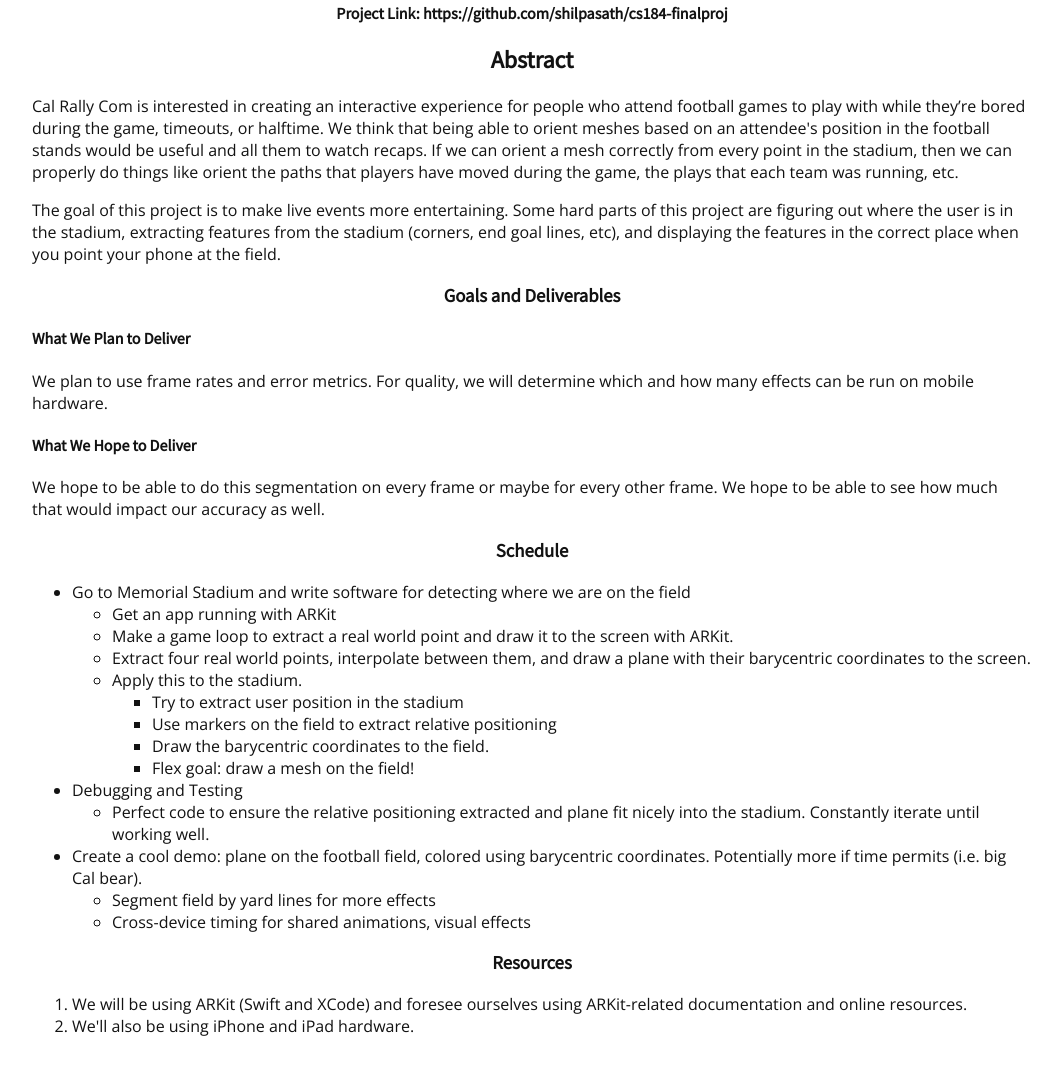
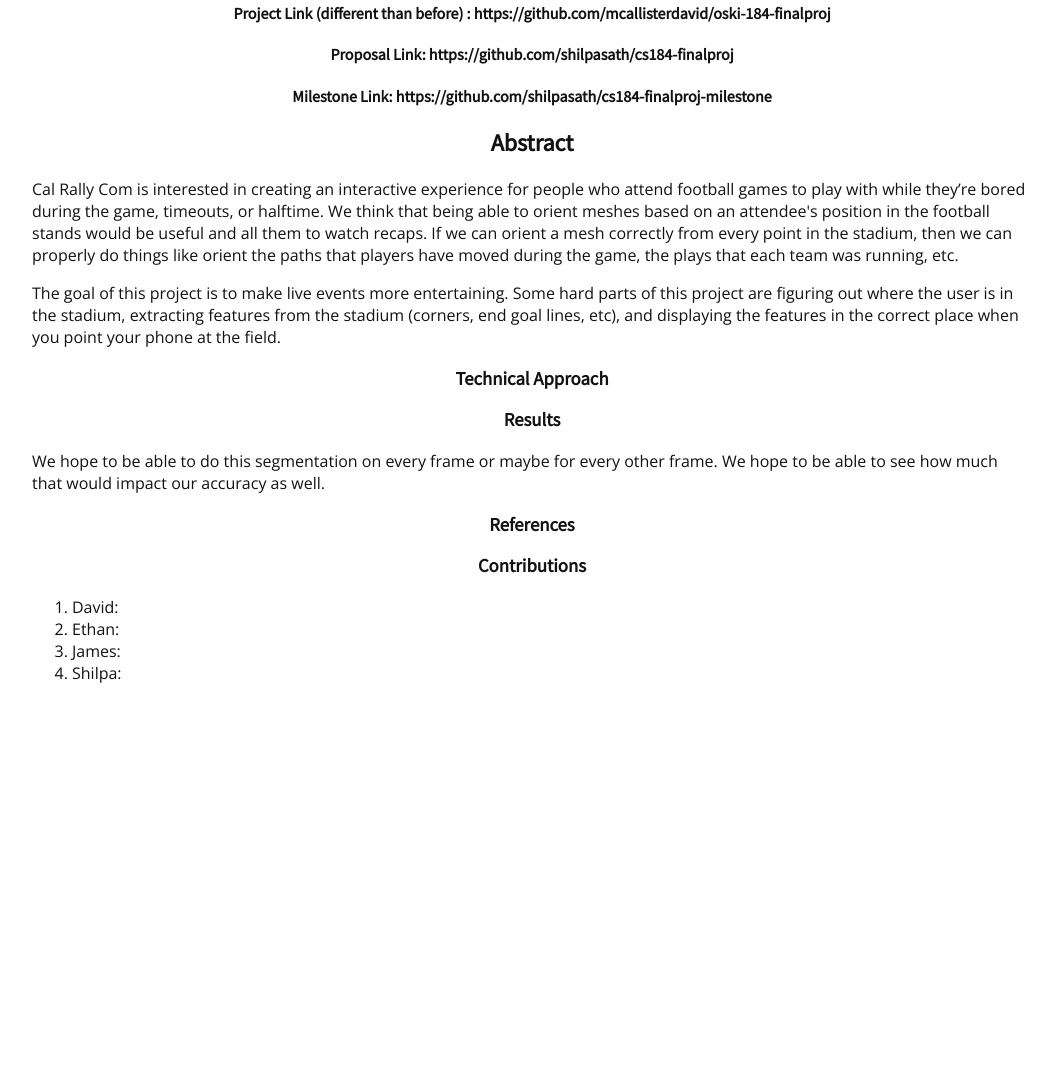
Before and after one commit to shilpasath/cs184-finalproj-deliverable, a plain HTML site: page docs/index.html in a window 1280 px wide. Shown: the part 272-1346 px from the top of the page, without its empty margins (108-1169 px from the left). After the commit the page ends 1072 px from the top, so only its background shows below. Drawn offline with nearby package versions, Linux system fonts and the light colour scheme.

Commit message:
Update index.html

```diff
--- a/docs/index.html
+++ b/docs/index.html
@@ -22,9 +22,11 @@
 
 <body>
 <h1 align="middle">CS 184: Computer Graphics and Imaging, Spring 2022</h1>
-<h1 align="middle">Final Project</h1>
+<h1 align="middle">Final Project Deliverable</h1>
 <h2 align="middle">Shilpa Sathyanathan, David McAllister, James Dai, Ethan Gnibus</h2>
-<h4 align="middle"> Project Link: https://github.com/shilpasath/cs184-finalproj</h4>
+<h4 align="middle"> Project Link (different than before) : https://github.com/mcallisterdavid/oski-184-finalproj</h4>
+<h4 align="middle"> Proposal Link: https://github.com/shilpasath/cs184-finalproj</h4>
+<h4 align="middle"> Milestone Link: https://github.com/shilpasath/cs184-finalproj-milestone</h4>
 
 <div>
 
@@ -32,46 +34,20 @@
 	<p>Cal Rally Com is interested in creating an interactive experience for people who attend football games to play with while they’re bored during the game, timeouts, or halftime. We think that being able to orient meshes based on an attendee's position in the football stands would be useful and all them to watch recaps. If we can orient a mesh correctly from every point in the stadium, then we can properly do things like orient the paths that players have moved during the game, the plays that each team was running, etc.
 	</p><p> The goal of this project is to make live events more entertaining. Some hard parts of this project are figuring out where the user is in the stadium, extracting features from the stadium (corners, end goal lines, etc), and displaying the features in the correct place when you point your phone at the field.</p>
 
-<h3 align="middle">Goals and Deliverables</h3>
+<h3 align="middle">Technical Approach</h3>
 
-<h4> What We Plan to Deliver</h4>
-    <p> We plan to use frame rates and error metrics. For quality, we will determine which and how many effects can be run on mobile hardware. </p>
-
-<h4> What We Hope to Deliver</h4>
+<h3 align="middle">Results</h3>
     <p> We hope to be able to do this segmentation on every frame or maybe for every other frame. We hope to be able to see how much that would impact our accuracy as well.</p>
 
+<h3 align="middle">References</h3>
 
-<h3 align="middle">Schedule</h3>
-<ul>
-  <li>Go to Memorial Stadium and write software for detecting where we are on the field
-    <ul>
-      <li>Get an app running with ARKit</li>
-      <li>Make a game loop to extract a real world point and draw it to the screen with ARKit.</li>
-      <li>Extract four real world points, interpolate between them, and draw a plane with their barycentric coordinates to the screen.</li>
-      <li>Apply this to the stadium. </li>
-         <ul>
-           <li>Try to extract user position in the stadium </li>
-           <li>Use markers on the field to extract relative positioning</li>
-           <li> Draw the barycentric coordinates to the field.</li>
-           <li> Flex goal: draw a mesh on the field!</li>
-         </ul>
-    </ul>
-  </li>
-  <li> Debugging and Testing</li>
-   <ul>
-     <li> Perfect code to ensure the relative positioning extracted and plane fit nicely into the stadium. Constantly iterate until working well.</li>
-   </ul>
-  <li>Create a cool demo: plane on the football field, colored using barycentric coordinates. Potentially more if time permits (i.e. big Cal bear).</li>
-   <ul>
-     <li>Segment field by yard lines for more effects</li>
-     <li>Cross-device timing for shared animations, visual effects </li>
-   </ul>
-</ul>
 
-<h3 align="middle">Resources</h3>
+<h3 align="middle">Contributions</h3>
 <ol>
-  <li>We will be using ARKit (Swift and XCode) and foresee ourselves using ARKit-related documentation and online resources. </li>
-  <li>We'll also be using iPhone and iPad hardware. </li>
+  <li>David: </li>
+  <li>Ethan: </li>
+  <li>James: </li>
+  <li>Shilpa: </li>
 </ol>
 
 </body>
```
